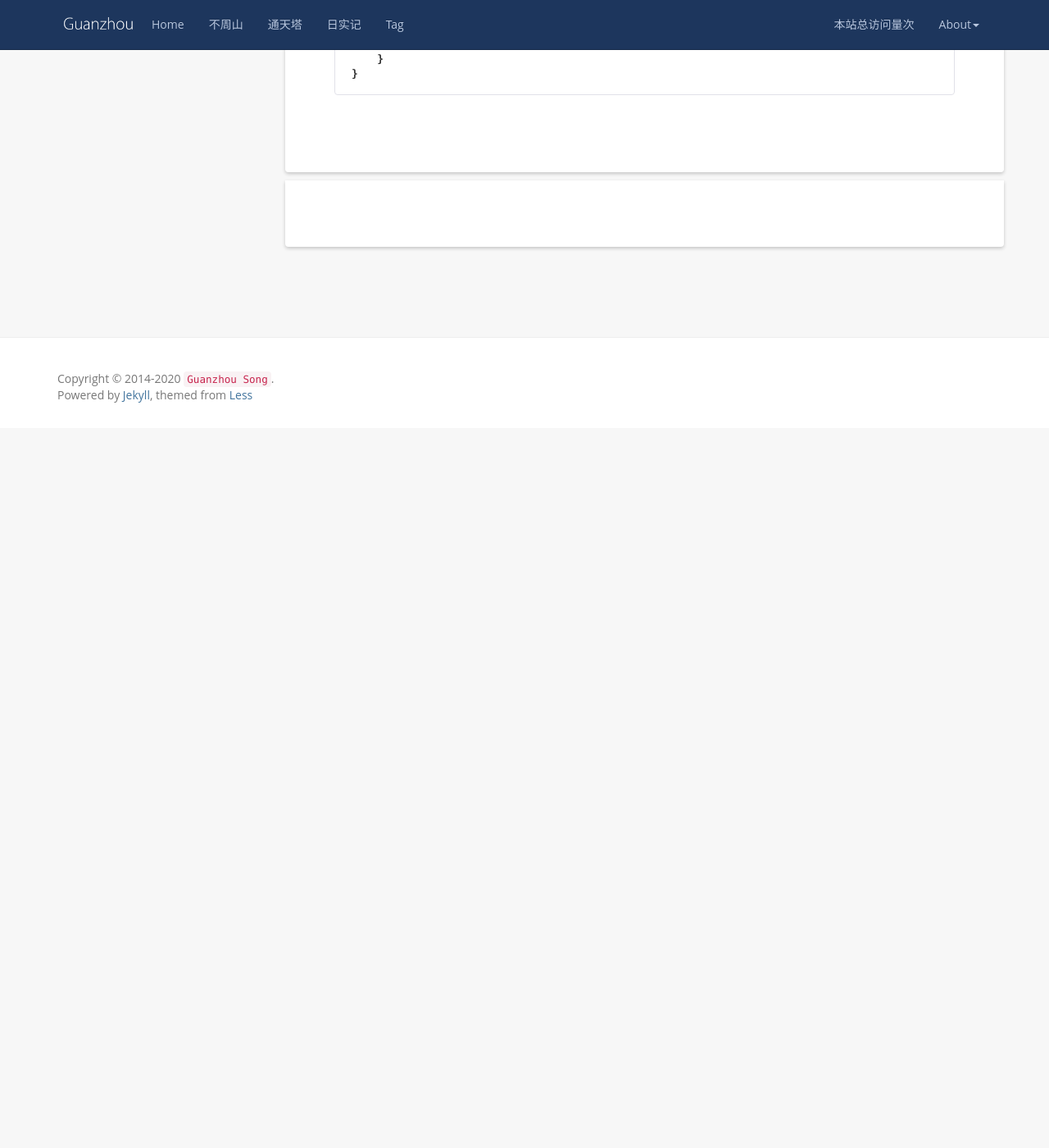
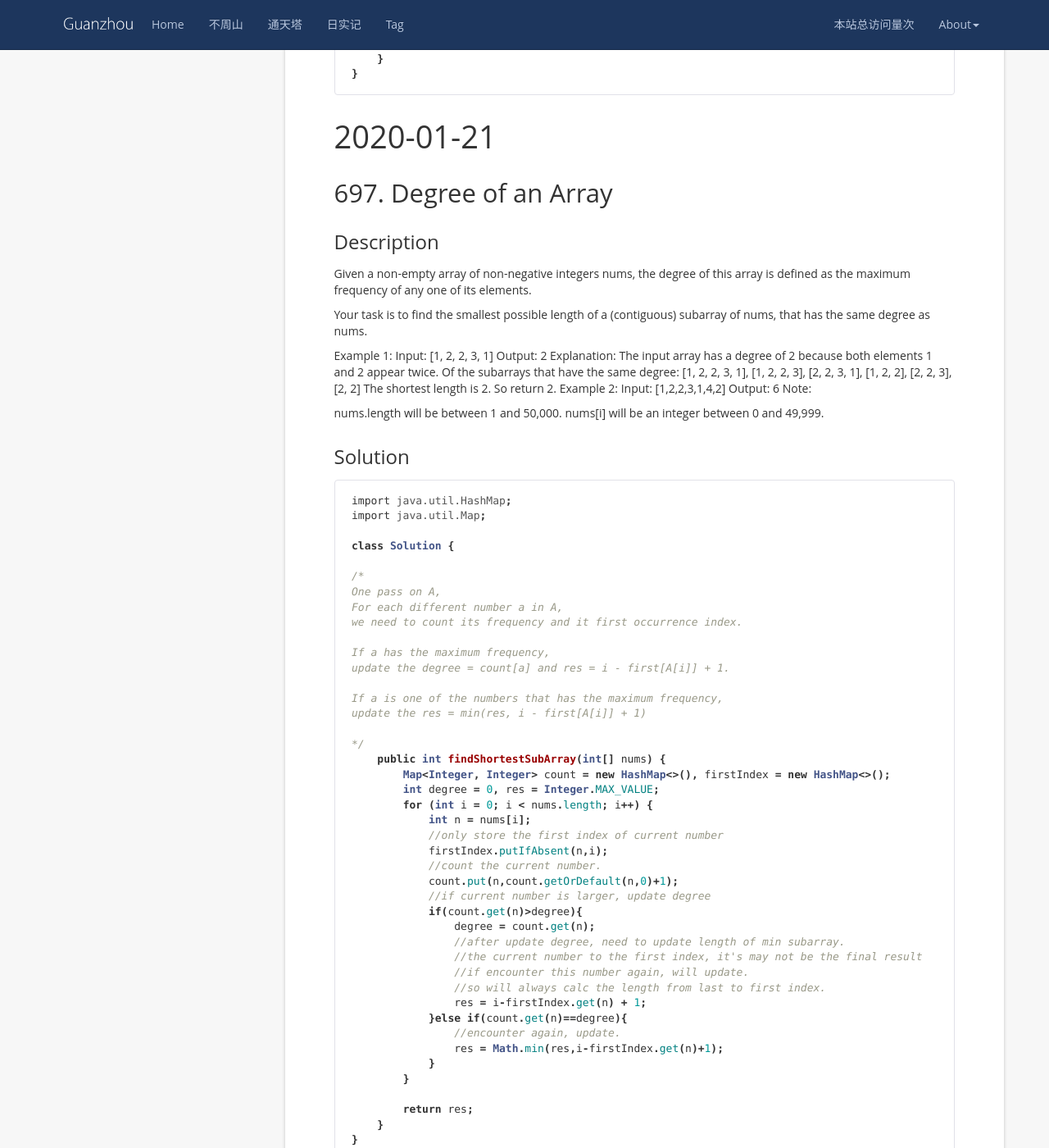
Before and after one commit to wangsimin04/GuanzhouSong.github.io, a Jekyll site: the page built from _posts/2020-01-01-LeetCode.md, in a window 1280 px wide and 1400 px high, scrolled down 7922 px. Shown: the whole window at 82% size. Built offline with Jekyll 4.4.1, drawn with Linux system fonts in a browser that asks for light colours; nearby versions of some CDN libraries; comment, search, counter and statistics services are not loaded; before the commit the page ends 8444 px from its top, so only the background shows below that.

Commit message:
Update 2020-01-01-LeetCode.md

````diff
--- a/_posts/2020-01-01-LeetCode.md
+++ b/_posts/2020-01-01-LeetCode.md
@@ -366,3 +366,74 @@ class Foo {
     }
 }
 ```
+
+# 2020-01-21
+## 697. Degree of an Array
+### Description
+Given a non-empty array of non-negative integers nums, the degree of this array is defined as the maximum frequency of any one of its elements.
+
+Your task is to find the smallest possible length of a (contiguous) subarray of nums, that has the same degree as nums.
+
+Example 1:
+Input: [1, 2, 2, 3, 1]
+Output: 2
+Explanation:
+The input array has a degree of 2 because both elements 1 and 2 appear twice.
+Of the subarrays that have the same degree:
+[1, 2, 2, 3, 1], [1, 2, 2, 3], [2, 2, 3, 1], [1, 2, 2], [2, 2, 3], [2, 2]
+The shortest length is 2. So return 2.
+Example 2:
+Input: [1,2,2,3,1,4,2]
+Output: 6
+Note:
+
+nums.length will be between 1 and 50,000.
+nums[i] will be an integer between 0 and 49,999.
+
+### Solution
+```java
+import java.util.HashMap;
+import java.util.Map;
+
+class Solution {
+
+/*
+One pass on A,
+For each different number a in A,
+we need to count its frequency and it first occurrence index.
+
+If a has the maximum frequency,
+update the degree = count[a] and res = i - first[A[i]] + 1.
+
+If a is one of the numbers that has the maximum frequency,
+update the res = min(res, i - first[A[i]] + 1)
+
+*/
+    public int findShortestSubArray(int[] nums) {
+        Map<Integer, Integer> count = new HashMap<>(), firstIndex = new HashMap<>();
+        int degree = 0, res = Integer.MAX_VALUE;
+        for (int i = 0; i < nums.length; i++) {
+            int n = nums[i];
+            //only store the first index of current number
+            firstIndex.putIfAbsent(n,i);
+            //count the current number.
+            count.put(n,count.getOrDefault(n,0)+1);
+            //if current number is larger, update degree
+            if(count.get(n)>degree){
+                degree = count.get(n);
+                //after update degree, need to update length of min subarray.
+                //the current number to the first index, it's may not be the final result
+                //if encounter this number again, will update.
+                //so will always calc the length from last to first index.
+                res = i-firstIndex.get(n) + 1;
+            }else if(count.get(n)==degree){
+            	//encounter again, update.
+                res = Math.min(res,i-firstIndex.get(n)+1);
+            }
+        }
+
+        return res;
+    }
+}
+
+```
````
